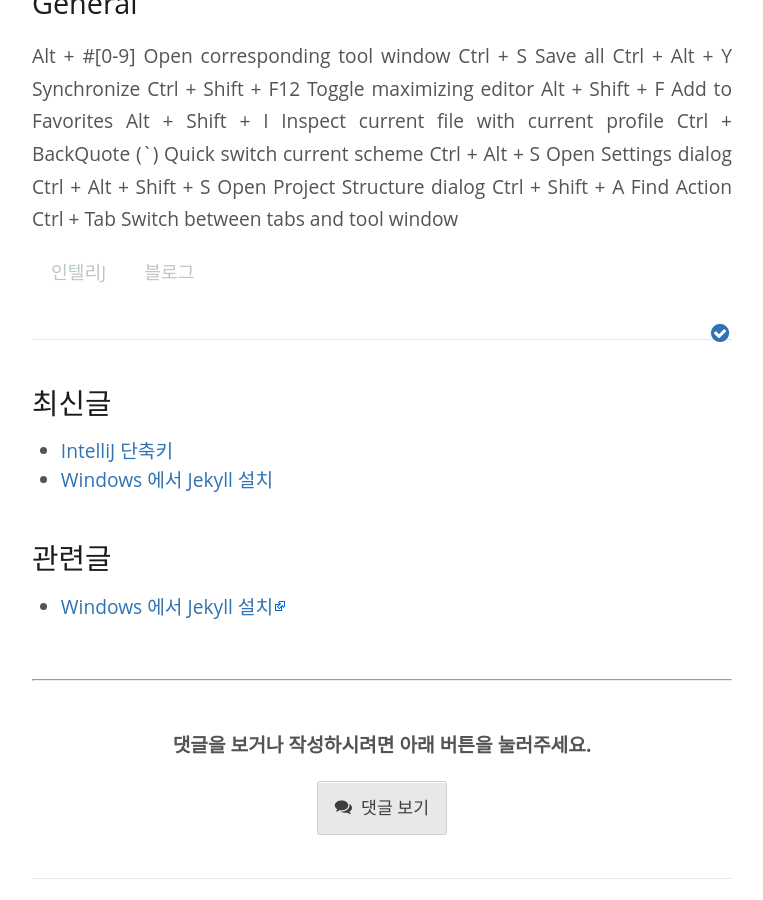
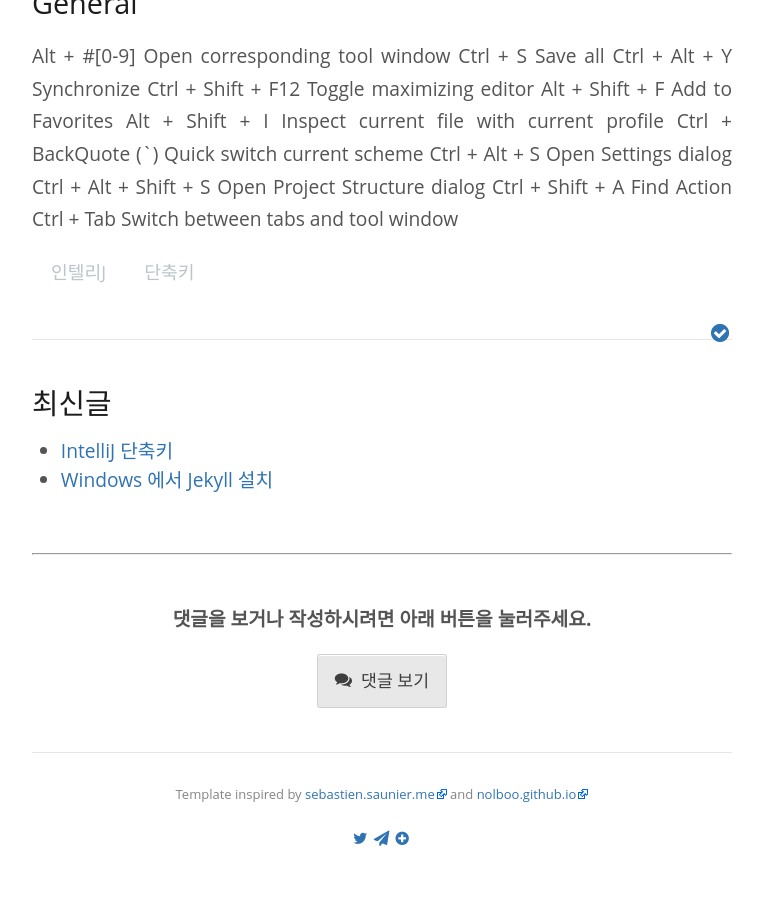
Before and after one commit to EricSeokgon/hadesyi.github.io, a Jekyll site: the page built from _posts/2015-08-25-intellij-keymap.markdown, in a window 1280 px wide and 900 px high, scrolled down 5220 px. Shown: the whole window, without its empty margins (258-1021 px from the left). Built offline with Jekyll 4.4.1, drawn with Linux system fonts in a browser that asks for light colours; after the commit the page ends 6088 px from its top, so only the background shows below that.

```diff
--- a/_data/tags.yml
+++ b/_data/tags.yml
@@ -36,3 +36,6 @@
 
 - slug: intellij
   name: 인텔리J
+
+- slug: keymap
+  name: 단축키
--- a/_posts/2015-08-25-intellij-keymap.markdown
+++ b/_posts/2015-08-25-intellij-keymap.markdown
@@ -4,7 +4,7 @@ title: "IntelliJ 단축키"
 description: "IntelliJ 단축키"
 date: 2015-8-25
 category: blog
-tags: [intellij, blog]
+tags: [intellij, keymap]
 ---
 
 <!-- <div id="toc"><p class="toc_title">목차</p></div> -->
```
